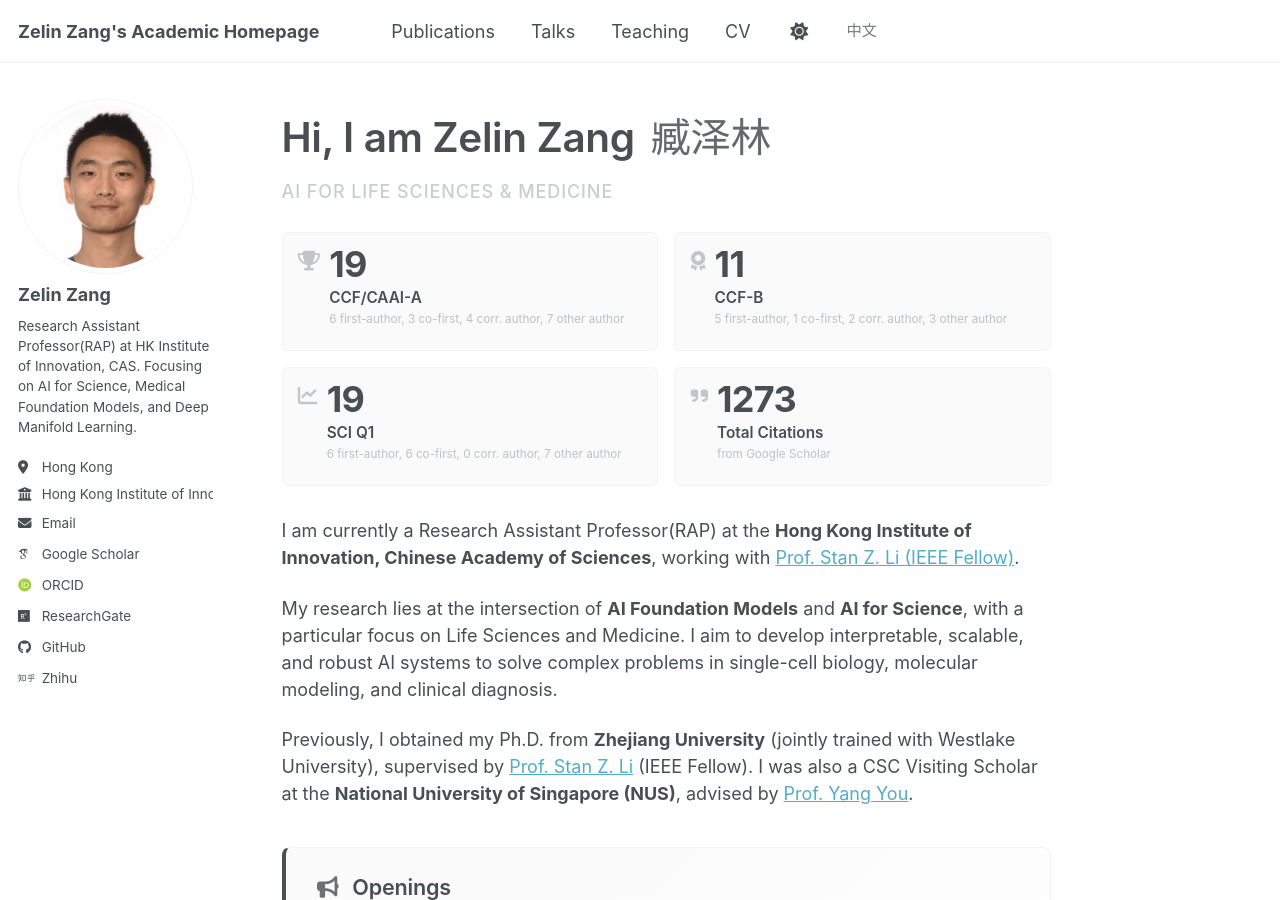
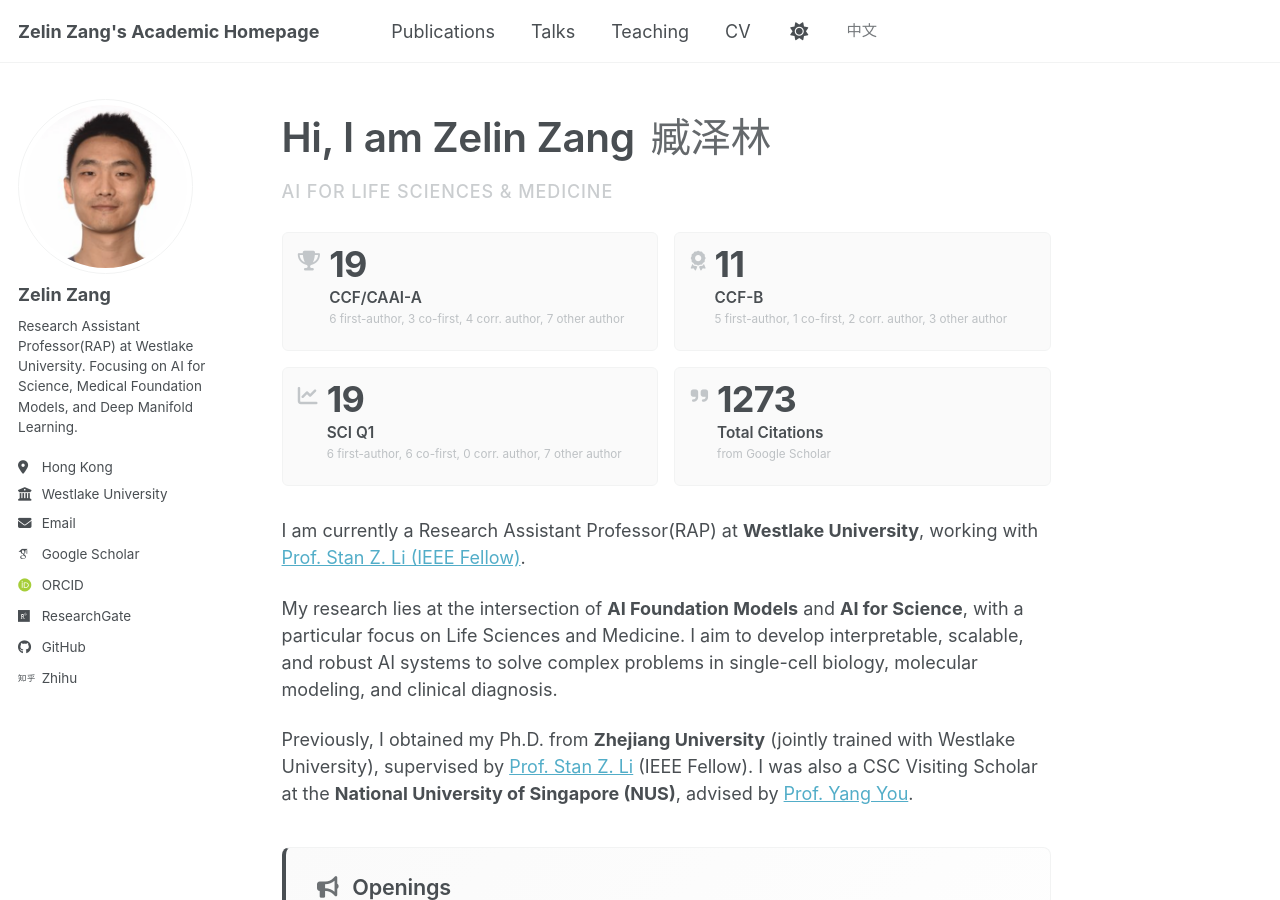
Before and after one commit to zangzelin/zangzelin.github.io, a Jekyll site: the page built from _pages/about.md, in a window 1280 px wide and 900 px high. Built offline with Jekyll 4.4.1, drawn with Linux system fonts in a browser that asks for light colours; some web fonts are replaced; a script bundle is joined from its source files by our own code; library files that are not in the unit come from our copies.

Commit message:
Update affiliation to Westlake University

```diff
--- a/_config.yml
+++ b/_config.yml
@@ -26,9 +26,9 @@ author:
   avatar           : "zzl720.png"
   name             : "Zelin Zang"
   pronouns         : # example: "she/her"
-  bio              : "Research Assistant Professor(RAP) at HK Institute of Innovation, CAS. Focusing on AI for Science, Medical Foundation Models, and Deep Manifold Learning."
+  bio              : "Research Assistant Professor(RAP) at Westlake University. Focusing on AI for Science, Medical Foundation Models, and Deep Manifold Learning."
   location         : "Hong Kong"
-  employer         : "Hong Kong Institute of Innovation, CAS"
+  employer         : "Westlake University"
   uri              : # URL
   email            : "zangzelin@gmail.com"
 
--- a/_pages/about.md
+++ b/_pages/about.md
@@ -14,7 +14,7 @@ redirect_from:
 
 {% include publication-stats.html %}
 
-I am currently a Research Assistant Professor(RAP) at the **Hong Kong Institute of Innovation, Chinese Academy of Sciences**, working with [Prof. Stan Z. Li (IEEE Fellow)](https://scholar.google.com/citations?user=Y-nyLGIAAAAJ).
+I am currently a Research Assistant Professor(RAP) at **Westlake University**, working with [Prof. Stan Z. Li (IEEE Fellow)](https://scholar.google.com/citations?user=Y-nyLGIAAAAJ).
 
 My research lies at the intersection of **AI Foundation Models** and **AI for Science**, with a particular focus on Life Sciences and Medicine. I aim to develop interpretable, scalable, and robust AI systems to solve complex problems in single-cell biology, molecular modeling, and clinical diagnosis.
 
```
Also changed, not shown: _pages/cv.md (+1 -1 lines), _pages/zh-about.md (+1 -1 lines), _pages/zh-cv.md (+1 -1 lines).
